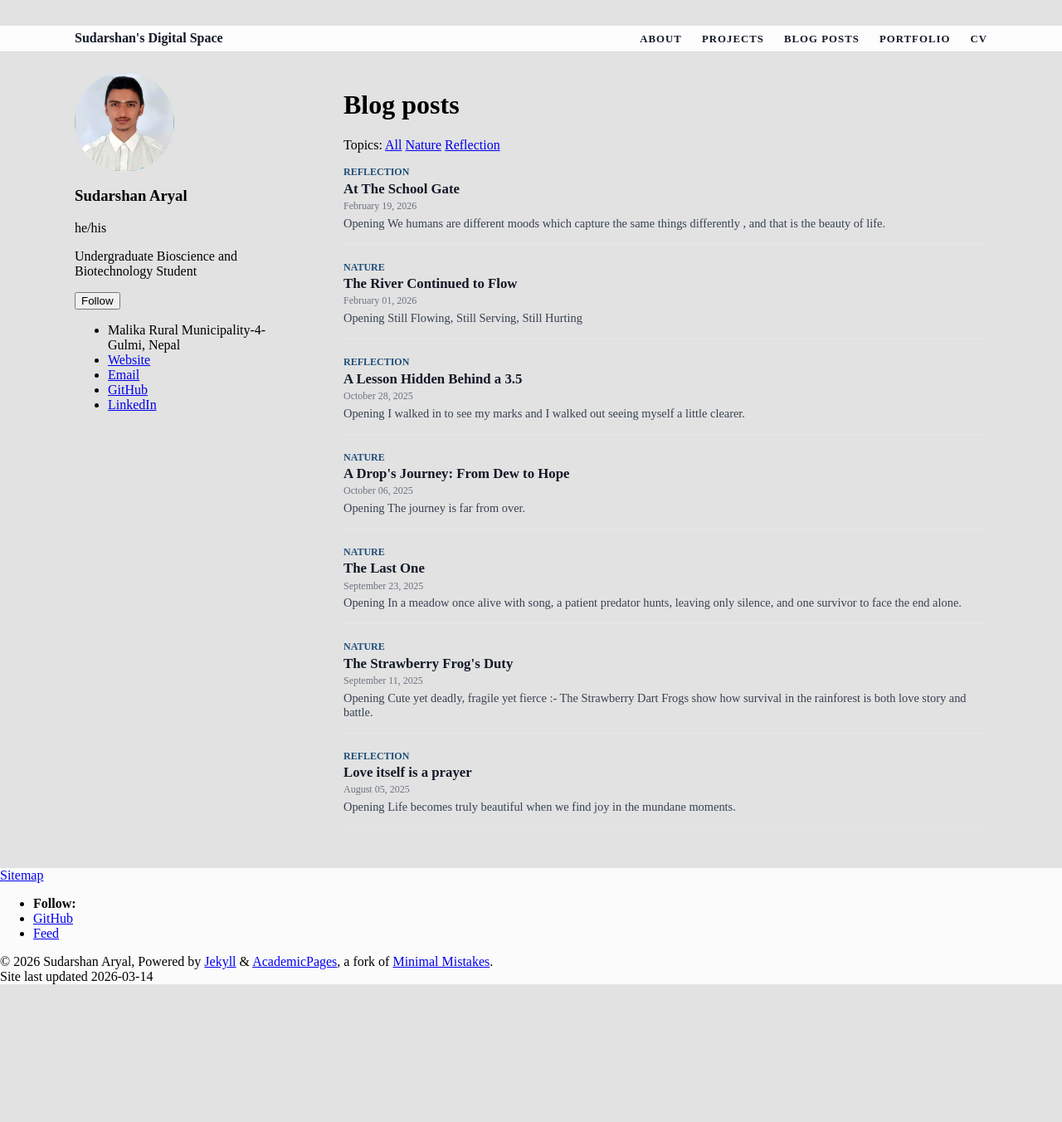
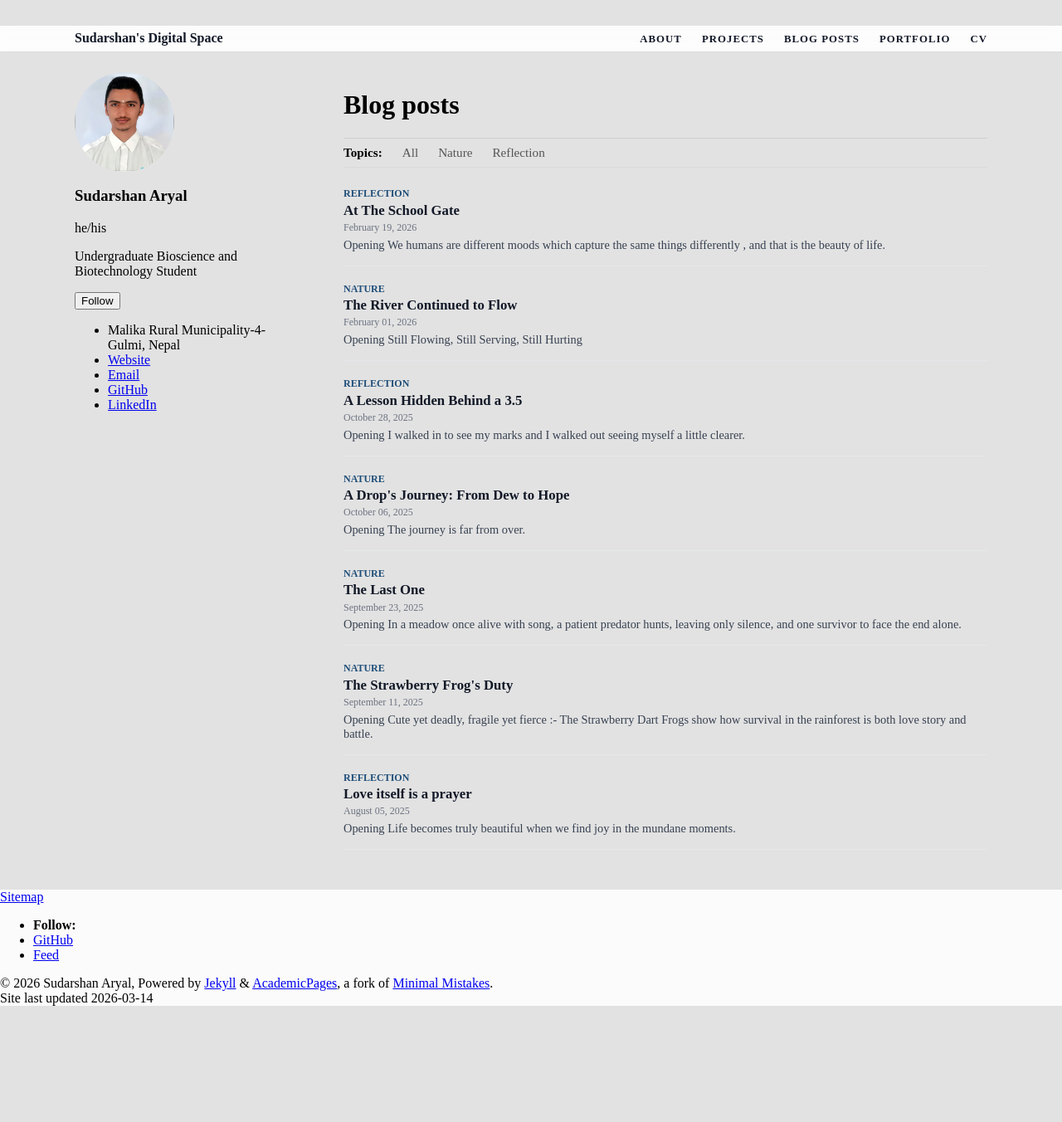
Before and after one commit to Sudu-09-Nep/sudu.github.io, a Jekyll site: the page built from _pages/year-archive.md, in a window 1280 px wide. Shown: the whole page at 83% size. Built offline with Jekyll 4.4.1, drawn with Linux system fonts in a browser that asks for light colours; a script bundle is joined from its source files by our own code; library files that are not in the unit come from our copies; before the commit the page ends 1326 px from its top, so only the background shows below that.

Commit message:
Update main.css

```diff
--- a/assets/css/main.css
+++ b/assets/css/main.css
@@ -150,6 +150,31 @@ body {
   background-color: rgba(255, 255, 255, 0.92);
   border-radius: 0.75rem;
 }
+.topics-bar {
+  margin: 0 0 1.5rem;
+  padding: 0.5rem 0;
+  border-top: 1px solid rgba(0, 0, 0, 0.08);
+  border-bottom: 1px solid rgba(0, 0, 0, 0.04);
+  display: flex;
+  gap: 1.5rem;
+  align-items: center;
+  font-size: 0.95rem;
+}
+
+.topics-label {
+  font-weight: 600;
+}
+
+.topics-bar a {
+  text-decoration: none;
+  color: #555;
+}
+
+.topics-bar a:hover {
+  color: #000;
+  text-decoration: underline;
+}
+
 /* Restore original-style avatar size and shape */
 .author__avatar img {
   width: 120px;
```
